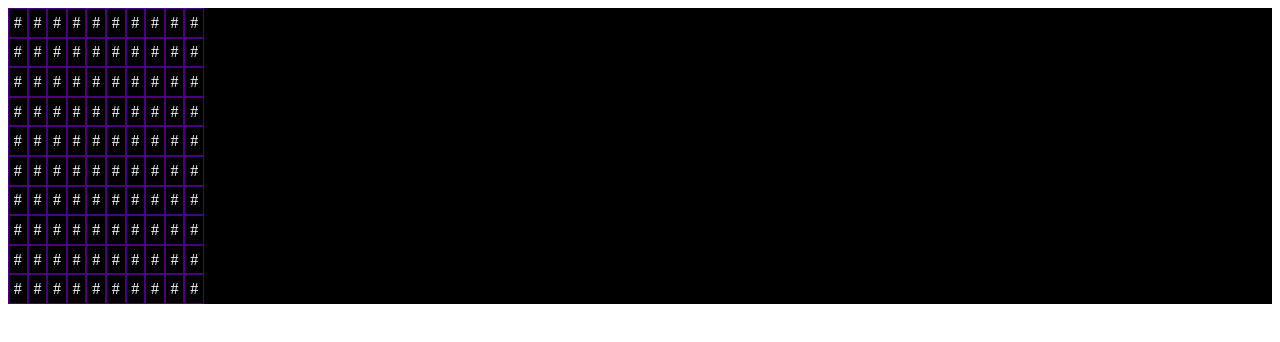
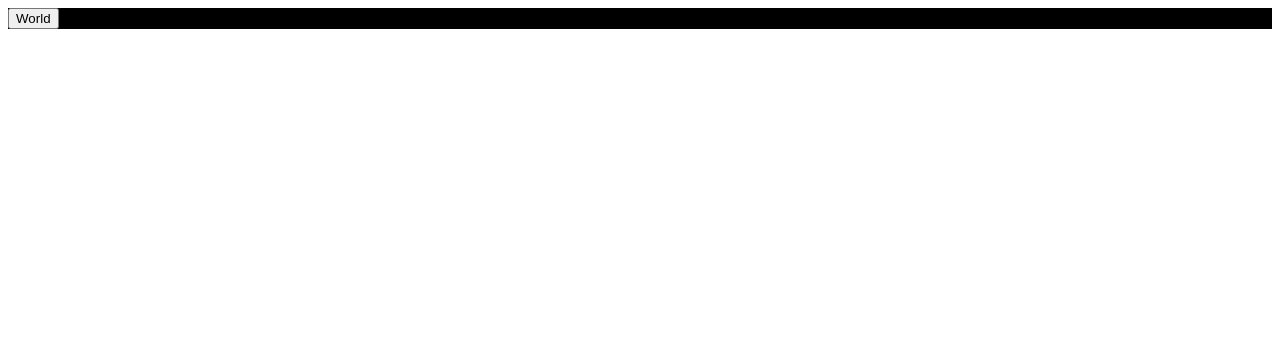
Before and after one commit to SolomonLake/picodelago-monolith, a React app in the folder apps/aar/: page / in a window 1280 px wide. Shown: the top 342 px of the page. Built offline with nearby package versions, Linux system fonts and the light colour scheme.

Commit message:
stores set up

```diff
--- a/apps/aar/src/components/App.css
+++ b/apps/aar/src/components/App.css
@@ -1,4 +1,5 @@
 .app {
   display: flex;
   background-color: black;
+  color: aliceblue;
 }
--- a/apps/aar/src/components/App.tsx
+++ b/apps/aar/src/components/App.tsx
@@ -1,14 +1,27 @@
 import * as React from "react";
 
 require("./App.css");
-// import styles from "./App.css";
+
+import { AppStore } from "./AppStore";
+import { AppStoreState } from "./AppStore";
+import { AppActionCreator } from "./AppActionCreator";
 
 import { WorldMapPresentationalComponent } from "./WorldMap/WorldMap";
 
-export const App = () => (
+export const App = (props: { appStoreState: AppStoreState }) => (
   <div className="app">
-    <div>
-      <WorldMapPresentationalComponent />
-    </div>
+    <AppScreen appStoreState={props.appStoreState} />
   </div>
 );
+
+const AppScreen = (props: { appStoreState: AppStoreState }) => {
+  if (props.appStoreState.screen === "world") {
+    return <WorldMapPresentationalComponent />;
+  } else {
+    return (
+      <div>
+        <button onClick={AppActionCreator.changeToWorldScreen}> World </button>
+      </div>
+    );
+  }
+};
--- /dev/null
+++ b/apps/aar/src/components/AppActionCreator.tsx
@@ -0,0 +1,7 @@
+import { AppStore } from "./AppStore";
+
+export const AppActionCreator = {
+  changeToWorldScreen: () => {
+    AppStore.updateProperties(AppStore, { screen: "world" });
+  }
+};
--- /dev/null
+++ b/apps/aar/src/components/AppStore.tsx
@@ -0,0 +1,18 @@
+import { storeCreator, Store } from "../shared/StoreState";
+
+export interface AppStoreState {
+  screen: "world" | "temple";
+}
+
+const initialStoreState: AppStoreState = {
+  screen: "temple"
+};
+
+function appStoreCompute(newState: AppStoreState): AppStoreState {
+  return newState;
+}
+
+export var AppStore: Store<AppStoreState> = storeCreator(
+  initialStoreState,
+  appStoreCompute
+);
--- a/apps/aar/src/components/WorldMap/WorldMap.css
+++ b/apps/aar/src/components/WorldMap/WorldMap.css
@@ -10,7 +10,6 @@
 .map-tile {
   display: flex;
   padding: 0.3em;
-  color: aliceblue;
 
   border-style: solid;
   border-color: indigo;
--- a/apps/aar/src/components/WorldMap/WorldMap.tsx
+++ b/apps/aar/src/components/WorldMap/WorldMap.tsx
@@ -7,11 +7,23 @@ export type Map = Array<RowOfTiles>;
 
 export type RowOfTiles = Array<Tile>;
 
-export type Tile = string;
+export type Tile = {
+  position: TilePosition;
+  char: string;
+};
+
+type TilePosition = {
+  row: number;
+  col: number;
+};
 
 const FONT_SIZE: number = 32;
-const ROWS_COUNT: number = 10;
-const COLS_COUNT: number = 10;
+const ROWS_COUNT: number = 20;
+const COLS_COUNT: number = 20;
+const BASE_LOCATION: TilePosition = {
+  row: Math.ceil(ROWS_COUNT / 2),
+  col: Math.ceil(COLS_COUNT / 2)
+};
 
 const worldMap: Map = createMap();
 
@@ -20,7 +32,8 @@ function createMap(): Map {
   for (var y = 0; y < ROWS_COUNT; y++) {
     var newRow = [];
     for (var x = 0; x < COLS_COUNT; x++) {
-      const newTile = createTile();
+      const tilePosition: TilePosition = { row: y, col: x };
+      const newTile = createTile(tilePosition);
       newRow.push(newTile);
     }
     newMap.push(newRow);
@@ -28,8 +41,19 @@ function createMap(): Map {
   return newMap;
 }
 
-function createTile(): Tile {
-  return "#";
+function createTile(tilePosition: TilePosition): Tile {
+  const tile = {
+    position: tilePosition,
+    char: "#"
+  };
+  if (
+    tilePosition.row === BASE_LOCATION.row &&
+    tilePosition.col === BASE_LOCATION.col
+  ) {
+    return { ...tile, char: "T" };
+  } else {
+    return tile;
+  }
 }
 
 export const WorldMapPresentationalComponent = () => (
@@ -49,5 +73,5 @@ const RowWorldMapPresentationalComponent = (props: { mapRow: RowOfTiles }) => (
 );
 
 const TileWorldMapPresentationalComponent = (props: { mapTile: Tile }) => (
-  <div className="map-tile"> {props.mapTile} </div>
+  <div className="map-tile"> {props.mapTile.char} </div>
 );
--- a/apps/aar/src/index.tsx
+++ b/apps/aar/src/index.tsx
@@ -2,6 +2,19 @@ import * as React from "react";
 import { render } from "react-dom";
 import { Provider } from "react-redux";
 import { createStore } from "redux";
+
+import { Store } from "./shared/StoreState";
+
 import { App } from "./components/App";
 
-render(<App />, document.getElementById("root"));
+import { AppStore } from "./components/AppStore";
+import { AppStoreState } from "./components/AppStore";
+
+renderApp();
+
+export function renderApp() {
+  render(
+    <App appStoreState={AppStore.state} />,
+    document.getElementById("root")
+  );
+}
--- /dev/null
+++ b/apps/aar/src/shared/StoreState.tsx
@@ -0,0 +1,38 @@
+import { renderApp } from "../index";
+
+import { AppStore } from "../components/AppStore";
+
+export interface Store<T> {
+  state: T;
+  updateProperties: (store: Store<T>, updatedProperties: T) => void;
+}
+
+export function storeCreator<T>(
+  initialState: T,
+  computeState: (newState: T) => T
+): Store<T> {
+  return {
+    state: initialState,
+
+    updateProperties: (store: Store<T>, updatedProperties: T): void => {
+      const oldState = store.state;
+      console.log(
+        "Updating Properties:",
+        updatedProperties,
+        "in store",
+        oldState
+      );
+      const updatedState = {
+        // @ts-ignore: spread operator on object error
+        ...oldState,
+        // @ts-ignore: spread operator on object error
+        ...updatedProperties
+      };
+      const newState = computeState(updatedState);
+      store.state = newState;
+      console.log("new state:", newState);
+
+      renderApp();
+    }
+  };
+}
```
Also changed, not shown: 2 other files (tests, documents, lock files or other folders).
